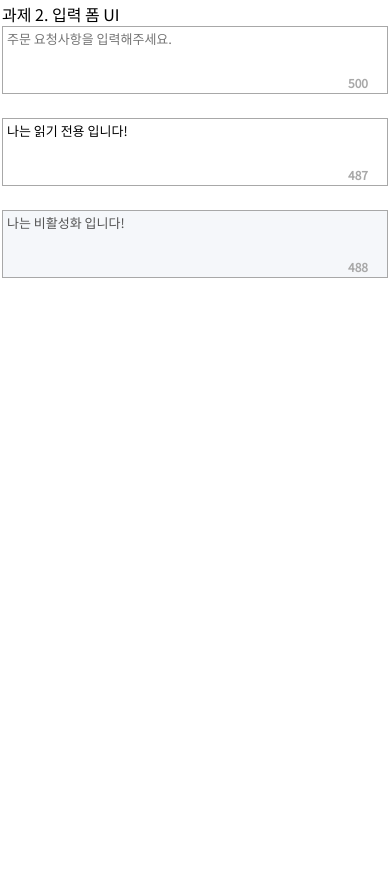
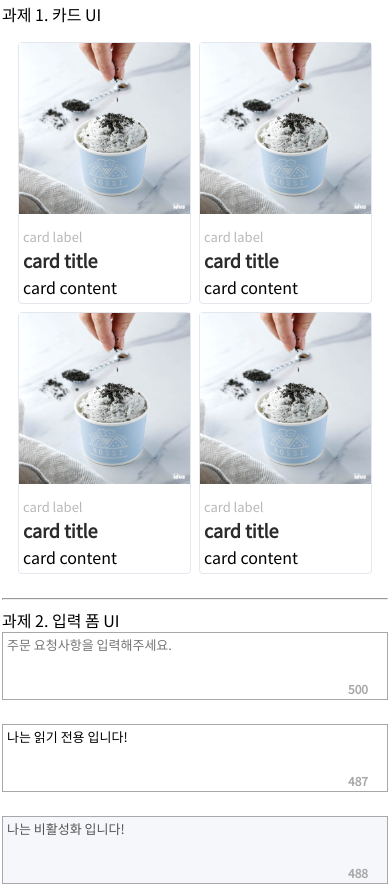
Before and after one commit to katanazero86/backpackr-homework, a Vue app: page / in a window 390 px wide. Before the commit the page ends 844 px from the top, so only its background shows below. Built offline with nearby package versions, Linux system fonts and the light colour scheme.

Commit message:
[feature] 컴포넌트 작업 - CardComponent.vue 카드 컴포넌트 작성 중 - 카드 컴포넌트 반응형 레이아웃 CSS 작성 중

```diff
--- a/src/assets/scss/mixins.scss
+++ b/src/assets/scss/mixins.scss
@@ -28,3 +28,30 @@
     flex-wrap: wrap;
   }
 }
+
+
+// responsive
+$breakpoint-mobile: 350px;
+$breakpoint-tablet: 768px;
+$breakpoint-desktop: 1024px;
+
+@mixin mobile() {
+  // 350 ~ 767 사이
+  @media (min-width: #{$breakpoint-mobile}) and (max-width: #{$breakpoint-tablet - 1px}) {
+    @content;
+  }
+}
+
+//@mixin tablet() {
+//  // 768 ~ 1024 사이
+//  @media (min-width: #{$breakpoint-tablet}) and (max-width: #{$breakpoint-desktop}) {
+//    @content;
+//  }
+//}
+
+//@mixin desktop() {
+//  // 1024px 이상인 경우
+//  @media (min-width: #{$breakpoint-desktop}) {
+//    @content;
+//  }
+//}
--- a/src/components/card/CardComponent.vue
+++ b/src/components/card/CardComponent.vue
@@ -1,13 +1,96 @@
 <template>
+    <div class="card-wrap">
+        <article class="card-body" :class="cardMode && `card-horizontal`">
+            <section class="card-image-section">
+                <img src="@/assets/imgs/testImage.png" alt="product" title="produce image">
+            </section>
+            <section class="card-contents-section">
+                <span class="card-label">
+                    card label
+                </span>
+                <h3 class="card-title">
+                    card title
+                </h3>
+                <p class="card-information">
+                   card content
+                </p>
+            </section>
+            <section class="card-score-section">
 
+            </section>
+        </article>
+    </div>
 </template>
 
 <script>
     export default {
-        name: "CardComponent"
+        name: "CardComponent",
+        props : {
+            cardMode : {type : String, default : '', validator: function (modeValue) {
+                    if(modeValue !== 'horizontal') {
+                        return ''
+                    }
+
+                    return modeValue
+                }}
+        }
     }
 </script>
 
-<style scoped>
+<style lang="scss" scoped>
+    @import "src/assets/scss/mixins";
+
+    .card-wrap {
+
+        padding: 4px;
+        width: 100%;
+        max-width: 320px;
+
+        .card-body {
+
+            border-radius: 4px;
+            border: 1px solid #e4e7ed;
+
+            .card-image-section {
+                img {
+                    width: 100%;
+                    object-fit: contain;
+                }
+            }
+
+            .card-contents-section {
+
+                padding: 4px;
+
+                .card-label {
+                    font-size: 13px;
+                    color: #b8b8b8;
+                }
+
+                .card-title {
+                    font-size: 18px;
+                    margin-bottom: 2px;
+                    color: #2b2b2b;
+                }
+
+                .card-information {
+                    text-overflow: ellipsis;
+                }
+
+            }
+
+            .card-score-section {
+
+            }
+
+        }
+
+        /* 가로형 카드 CSS */
+        .card-horizontal {
+
+        }
+
+    }
+
 
 </style>
--- a/src/views/Index.vue
+++ b/src/views/Index.vue
@@ -1,5 +1,18 @@
 <template>
     <div class="index-wrap">
+        <p>
+            과제 1. 카드 UI
+        </p>
+        <div class="card-list-wrap">
+            <div class="card-list-body">
+                <template v-for="(test, index) in Array(4)">
+                    <CardComponent class="card-item" :key="index"/>
+                </template>
+            </div>
+        </div>
+
+
+        <hr>
         <p>
             과제 2. 입력 폼 UI
         </p>
@@ -20,10 +33,11 @@
     const NAME_SPACE = 'orderModule';
 
     import InputComponent from "../components/input/InputComponent";
+    import CardComponent from "../components/card/CardComponent";
 
     export default {
         name: "Index",
-        components: {InputComponent},
+        components: {CardComponent, InputComponent},
 
         computed: {
             ...mapGetters({}),
@@ -47,8 +61,35 @@
 
 <style lang="scss" scoped>
 
+    @import "src/assets/scss/mixins";
+
     .index-wrap {
         padding: 2px;
     }
 
+    .card-list-wrap {
+        @include dFlex();
+        justify-content: center;
+        padding: 12px;
+
+        .card-list-body {
+            @include dFlex();
+            align-items: center;
+        }
+
+        @include mobile() {
+            justify-content: flex-start;
+            .card-list-body {
+                @include dFlexWrap();
+                justify-content: space-between;
+                .card-item {
+                    flex-basis: 48%;
+                    flex-grow: 1;
+                }
+            }
+
+        }
+
+    }
+
 </style>
```
Also changed, not shown: src/assets/imgs/testImage.png (added).
